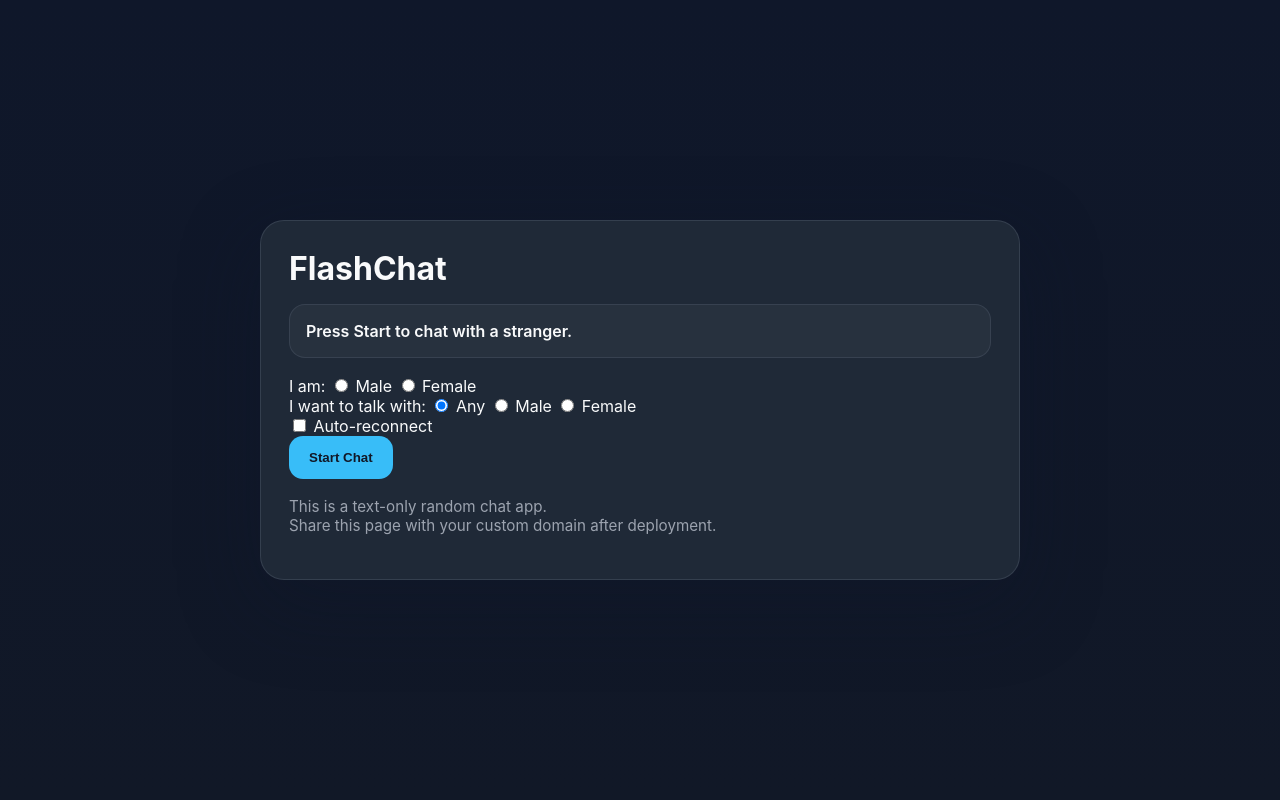
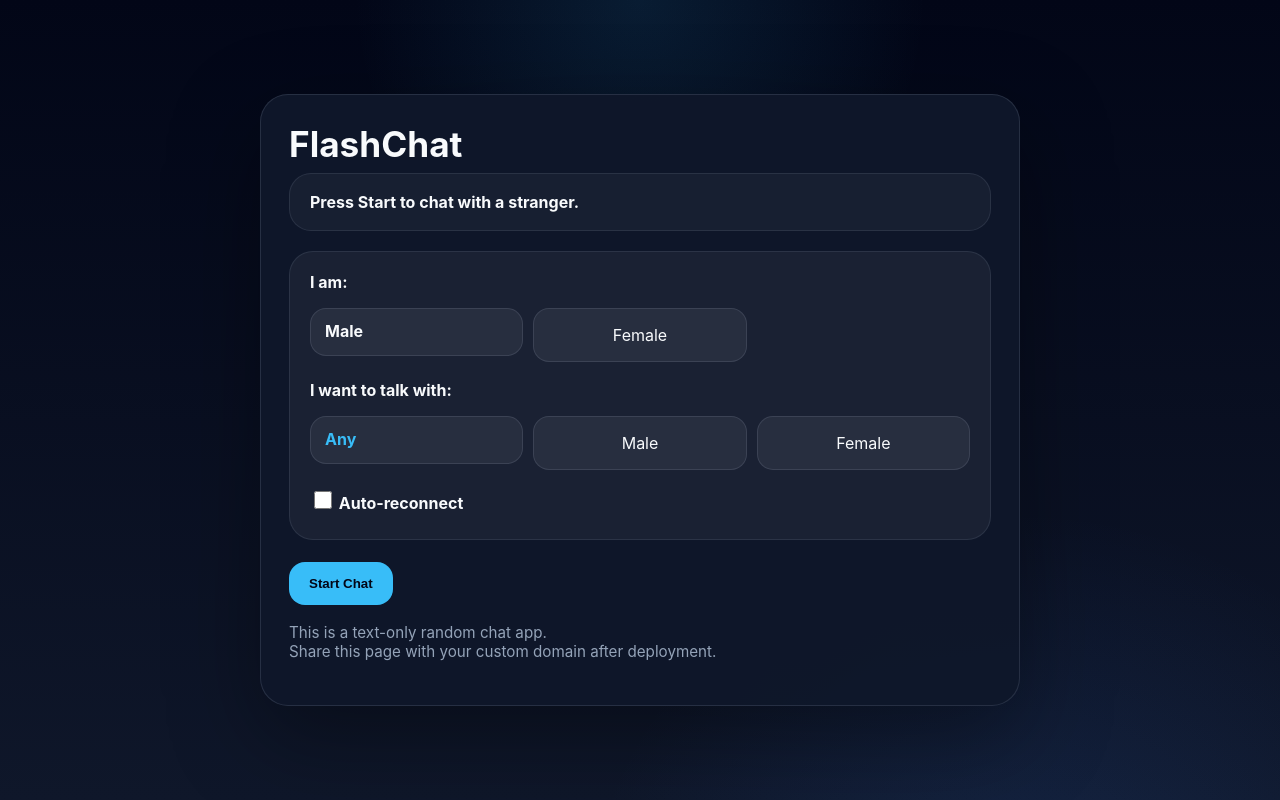
Before and after one commit to playmovie630-del/flashchat, a Flask app: page / in a window 1280 px wide. Run offline with Flask 3, Linux system fonts and the light colour scheme.

Commit message:
Improve UI and add gender/gender-match + auto-reconnect

```diff
--- a/static/chat.js
+++ b/static/chat.js
@@ -109,6 +109,10 @@ function savePrefs() {
 }
 
 async function joinChat() {
+  if (!myGender || myGender === "any") {
+    setStatus("Please select whether you are Male or Female before starting.", "waiting");
+    return;
+  }
   if (disconnected) {
     await fetch("/leave", { method: "POST" });
     disconnected = false;
--- a/static/style.css
+++ b/static/style.css
@@ -1,10 +1,13 @@
 :root {
-  --bg: #111827;
-  --card: #1f2937;
+  --bg: #020617;
+  --card: #111827;
   --border: #374151;
-  --text: #f9fafb;
-  --muted: #9ca3af;
+  --text: #f8fafc;
+  --muted: #94a3b8;
   --accent: #38bdf8;
+  --accent-soft: rgba(56, 189, 248, 0.14);
+  --success: #22c55e;
+  --danger: #f97316;
 }
 
 * {
@@ -16,7 +19,9 @@ body {
   min-height: 100vh;
   display: grid;
   place-items: center;
-  background: linear-gradient(180deg, #0f172a 0%, #111827 100%);
+  background: radial-gradient(circle at top, rgba(56, 189, 248, 0.12), transparent 28%),
+    radial-gradient(circle at 80% 120%, rgba(59, 130, 246, 0.14), transparent 32%),
+    linear-gradient(180deg, #020617 0%, #0f172a 100%);
   color: var(--text);
   font-family: Inter, system-ui, sans-serif;
 }
@@ -24,29 +29,29 @@ body {
 .container {
   width: min(100%, 760px);
   padding: 28px;
-  border-radius: 24px;
-  background: var(--card);
+  border-radius: 28px;
+  background: rgba(15, 23, 42, 0.96);
   border: 1px solid rgba(148, 163, 184, 0.18);
-  box-shadow: 0 24px 80px rgba(15, 23, 42, 0.35);
+  box-shadow: 0 30px 90px rgba(0, 0, 0, 0.35);
 }
 
 h1 {
-  margin: 0 0 16px;
-  font-size: 2rem;
+  margin: 0 0 8px;
+  font-size: 2.2rem;
 }
 
 .status {
-  padding: 16px;
-  border-radius: 16px;
+  padding: 18px 20px;
+  border-radius: 22px;
   background: rgba(255, 255, 255, 0.04);
   border: 1px solid rgba(148, 163, 184, 0.14);
-  margin-bottom: 18px;
-  font-weight: 600;
+  margin-bottom: 20px;
+  font-weight: 700;
 }
 
 .status.status-connected {
   background: rgba(34, 197, 94, 0.16);
-  border-color: rgba(34, 197, 94, 0.3);
+  border-color: rgba(34, 197, 94, 0.35);
   color: #d1fae5;
 }
 
@@ -62,9 +67,79 @@ h1 {
   color: #fee2e2;
 }
 
+.prefs {
+  display: grid;
+  gap: 18px;
+  margin-bottom: 22px;
+  padding: 20px;
+  border-radius: 24px;
+  background: rgba(255, 255, 255, 0.05);
+  border: 1px solid rgba(148, 163, 184, 0.14);
+}
+
+.pref-group {
+  display: grid;
+  gap: 10px;
+}
+
+.pref-group label:first-child {
+  font-weight: 700;
+  display: block;
+  margin-bottom: 6px;
+}
+
+.pref-buttons {
+  display: grid;
+  grid-template-columns: repeat(3, minmax(0, 1fr));
+  gap: 10px;
+}
+
+.pref-buttons label {
+  position: relative;
+  display: inline-flex;
+  align-items: center;
+  justify-content: center;
+  gap: 8px;
+  min-height: 48px;
+  padding: 12px 14px;
+  border-radius: 16px;
+  border: 1px solid rgba(148, 163, 184, 0.18);
+  background: rgba(255, 255, 255, 0.06);
+  color: var(--text);
+  cursor: pointer;
+  transition: border-color 160ms ease, transform 160ms ease, background 160ms ease;
+}
+
+.pref-buttons label:hover {
+  border-color: var(--accent);
+  transform: translateY(-1px);
+}
+
+.pref-buttons input[type="radio"] {
+  position: absolute;
+  opacity: 0;
+  pointer-events: none;
+}
+
+.pref-buttons input[type="radio"]:checked + span {
+  color: var(--accent);
+}
+
+.pref-toggle {
+  display: inline-flex;
+  align-items: center;
+  gap: 12px;
+}
+
+.pref-toggle input[type="checkbox"] {
+  width: 18px;
+  height: 18px;
+  accent-color: var(--accent);
+}
+
 .chat {
   display: grid;
-  gap: 12px;
+  gap: 14px;
 }
 
 .hidden {
@@ -130,19 +208,25 @@ h1 {
   color: rgba(148, 163, 184, 0.7);
 }
 
-.composer button,
-button {
+button,
+.composer button {
   border: none;
-  border-radius: 14px;
+  border-radius: 16px;
   padding: 14px 20px;
   color: var(--bg);
   background: var(--accent);
   cursor: pointer;
-  font-weight: 600;
+  font-weight: 700;
+  transition: transform 160ms ease, opacity 160ms ease;
+}
+
+button:hover,
+.composer button:hover {
+  transform: translateY(-1px);
 }
 
 button.secondary {
-  background: #111827;
+  background: rgba(255, 255, 255, 0.06);
   color: var(--text);
   border: 1px solid rgba(148, 163, 184, 0.18);
 }
@@ -168,73 +252,32 @@ button:disabled,
 @media (max-width: 640px) {
   .container {
     width: min(100%, 92vw);
-    padding: 20px;
+    padding: 22px;
   }
 
   h1 {
-    font-size: 1.75rem;
+    font-size: 1.85rem;
+  }
+
+  .prefs {
+    padding: 16px;
+  }
+
+  .pref-buttons {
+    grid-template-columns: repeat(2, minmax(0, 1fr));
   }
 
   .messages {
     min-height: 300px;
-    max-height: 360px;
+    max-height: 380px;
   }
 
   .composer {
     flex-direction: column;
   }
 
-  .composer button,
-  button {
+  button,
+  .composer button {
     width: 100%;
   }
 }
-  display: inline-block;
-  max-width: 92%;
-  padding: 12px 14px;
-  border-radius: 18px;
-  border: 1px solid rgba(148, 163, 184, 0.16);
-  background: rgba(255, 255, 255, 0.05);
-}
-
-.message.me .bubble {
-  background: rgba(56, 189, 248, 0.18);
-  border-color: rgba(56, 189, 248, 0.3);
-}
-
-.composer {
-  display: flex;
-  gap: 10px;
-}
-
-.composer input {
-  flex: 1;
-  padding: 14px 16px;
-  border-radius: 14px;
-  border: 1px solid rgba(148, 163, 184, 0.16);
-  background: rgba(255, 255, 255, 0.05);
-  color: var(--text);
-}
-
-.composer button,
-button {
-  border: none;
-  border-radius: 14px;
-  padding: 14px 20px;
-  color: var(--bg);
-  background: var(--accent);
-  cursor: pointer;
-  font-weight: 600;
-}
-
-.controls {
-  display: flex;
-  gap: 10px;
-  flex-wrap: wrap;
-}
-
-.notice {
-  margin-top: 18px;
-  color: var(--muted);
-  font-size: 0.95rem;
-}
--- a/templates/index.html
+++ b/templates/index.html
@@ -13,17 +13,39 @@
     <div class="prefs">
       <div class="pref-group">
         <label>I am:</label>
-        <label><input type="radio" name="myGender" value="male" id="genderMale"> Male</label>
-        <label><input type="radio" name="myGender" value="female" id="genderFemale"> Female</label>
+        <div class="pref-buttons">
+          <label>
+            <input type="radio" name="myGender" value="male" id="genderMale">
+            <span>Male</span>
+          </label>
+          <label>
+            <input type="radio" name="myGender" value="female" id="genderFemale">
+            <span>Female</span>
+          </label>
+        </div>
       </div>
       <div class="pref-group">
         <label>I want to talk with:</label>
-        <label><input type="radio" name="wantGender" value="any" id="wantAny" checked> Any</label>
-        <label><input type="radio" name="wantGender" value="male" id="wantMale"> Male</label>
-        <label><input type="radio" name="wantGender" value="female" id="wantFemale"> Female</label>
+        <div class="pref-buttons">
+          <label>
+            <input type="radio" name="wantGender" value="any" id="wantAny" checked>
+            <span>Any</span>
+          </label>
+          <label>
+            <input type="radio" name="wantGender" value="male" id="wantMale">
+            <span>Male</span>
+          </label>
+          <label>
+            <input type="radio" name="wantGender" value="female" id="wantFemale">
+            <span>Female</span>
+          </label>
+        </div>
       </div>
       <div class="pref-group">
-        <label><input type="checkbox" id="autoReconnect"> Auto-reconnect</label>
+        <label class="pref-toggle">
+          <input type="checkbox" id="autoReconnect">
+          <span>Auto-reconnect</span>
+        </label>
       </div>
     </div>
     <div id="chat" class="chat hidden">
```
Also changed, not shown: other parts of static/style.css (+22 -19 lines).
